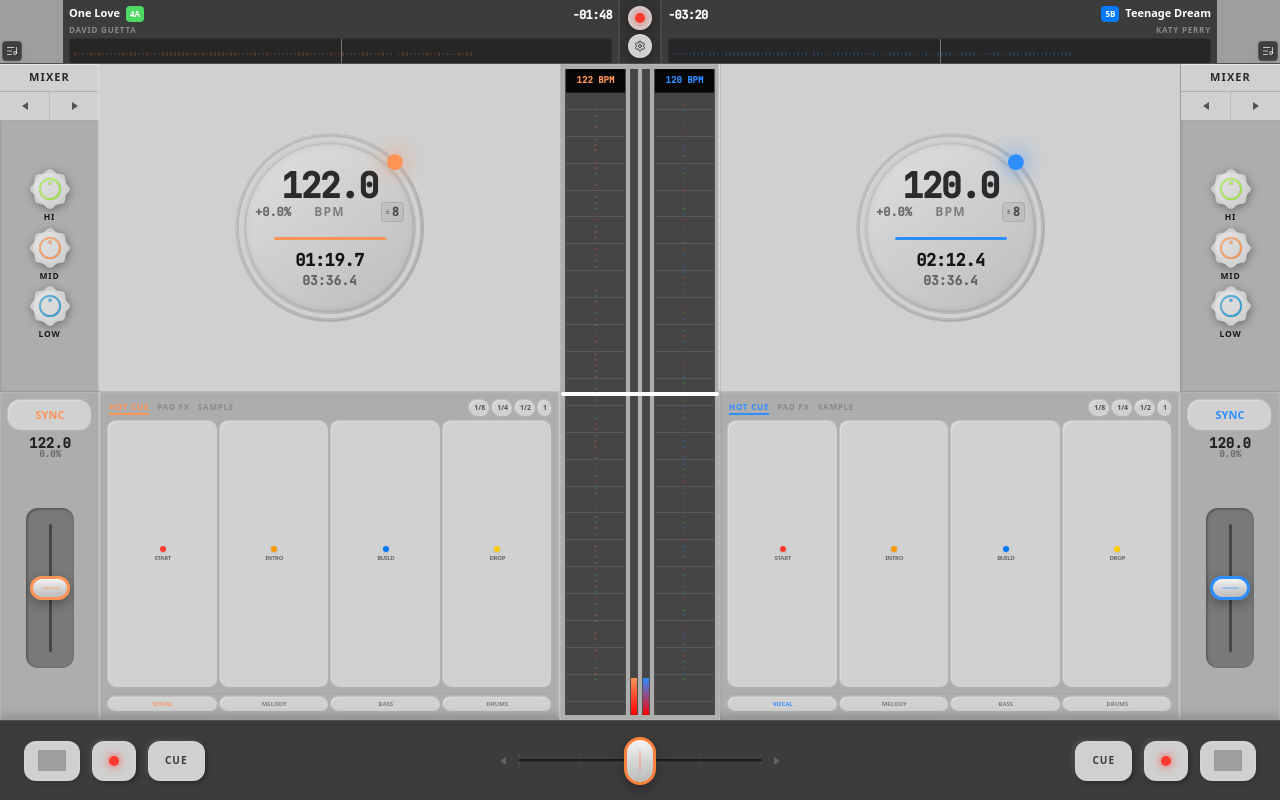
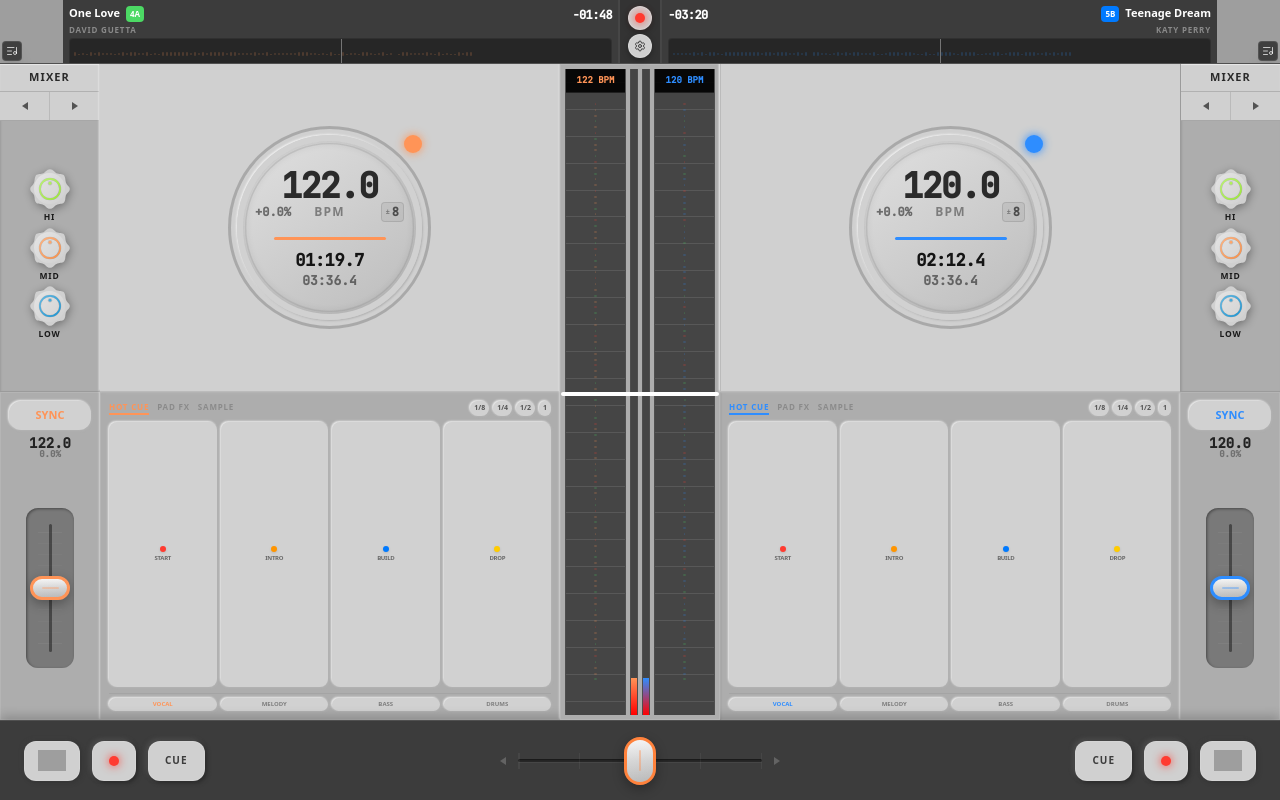
Before and after one commit to guiguiiii/flowdj---pro-mixing-interface, a React (Vite) app: page / in a window 1280 px wide. Built offline with nearby package versions, Linux system fonts and the light colour scheme; grey boxes are pictures that could not be loaded; a web font is replaced by a local one.

Commit message:
Move deck orbit outward

```diff
--- a/src/App.tsx
+++ b/src/App.tsx
@@ -378,14 +378,36 @@ const VerticalWaveform = ({ color, active, bpm }: { color: string, active: boole
 );
 
 const DeckDisplay = ({ color, active, bpm, time, title, artist }: { color: string, active: boolean, bpm: number, time: string, title: string, artist: string }) => {
-  const orbitRadius = 53.5;
+  const orbitRadius = 58;
   const orbitStartAngle = 45;
   const orbitDot = getDeckOrbitDot({ radius: orbitRadius, angleInDegrees: orbitStartAngle });
+  const orbitInset = '-15px';
 
   return (
     <div className="flex flex-col items-center justify-center gap-1 w-full h-full relative p-1 min-w-0">
       {/* Circular Data Meter - Enlarged by another 20% while keeping container height fixed */}
       <div className="relative w-[185px] h-[185px] rounded-full neu-convex border-[6px] border-[#D1D1D1] flex flex-col items-center justify-center shadow-xl overflow-visible shrink-0">
+      {/* Outer Orbit Track & Moving Dot */}
+      <div className="absolute pointer-events-none" style={{ inset: orbitInset }}>
+        <div className="absolute inset-0 rounded-full border-[3px]" style={{ borderColor: 'rgba(138, 138, 138, 0.55)' }} />
+        <motion.div
+          className="absolute inset-0"
+          animate={{ rotate: active ? 360 : 0 }}
+          transition={{ repeat: active ? Infinity : 0, duration: 2, ease: 'linear' }}
+          style={{ transformOrigin: '50% 50%' }}
+        >
+          <div
+            className="absolute w-[18px] h-[18px] rounded-full -translate-x-1/2 -translate-y-1/2"
+            style={{
+              left: `${orbitDot.x}%`,
+              top: `${orbitDot.y}%`,
+              backgroundColor: color,
+              boxShadow: `0 0 10px ${color}`,
+            }}
+          />
+        </motion.div>
+      </div>
+
       {/* Inner Shadow Ring */}
       <div className="absolute inset-0 rounded-full shadow-[inset_0_0_10px_rgba(0,0,0,0.15)] pointer-events-none" />
 
@@ -409,15 +431,8 @@ const DeckDisplay = ({ color, active, bpm, time, title, artist }: { color: strin
         <div className="text-[13px] font-mono font-bold text-black/50 leading-none">03:36.4</div>
       </div>
 
-      {/* Progress Ring & Orbit Dot */}
+      {/* Progress Ring */}
       <svg viewBox="0 0 100 100" className="absolute inset-0 w-full h-full pointer-events-none overflow-visible">
-        {/* Outer Orbit Track */}
-        <circle
-          cx="50" cy="50" r={orbitRadius}
-          fill="none" stroke="#8A8A8A" strokeWidth="2.2"
-          strokeOpacity="0.35"
-        />
-
         {/* Background Track */}
         <circle
           cx="50" cy="50" r="48.5"
@@ -434,20 +449,6 @@ const DeckDisplay = ({ color, active, bpm, time, title, artist }: { color: strin
           className="transition-all duration-1000"
           style={{ rotate: -90, transformOrigin: '50% 50%' }}
         />
-
-        {/* Orbit Dot - Runs along the outermost ring */}
-        <motion.g
-          animate={{ rotate: active ? 360 : 0 }}
-          transition={{ repeat: Infinity, duration: 2, ease: "linear" }}
-          style={{ transformOrigin: '50% 50%' }}
-        >
-          <circle
-            cx={orbitDot.x} cy={orbitDot.y} r="4.6"
-            fill={color}
-            className="shadow-sm"
-            style={{ filter: `drop-shadow(0 0 6px ${color})` }}
-          />
-        </motion.g>
       </svg>
     </div>
     </div>
```
Also changed, not shown: 1 other file (tests, documents, lock files or other folders).
